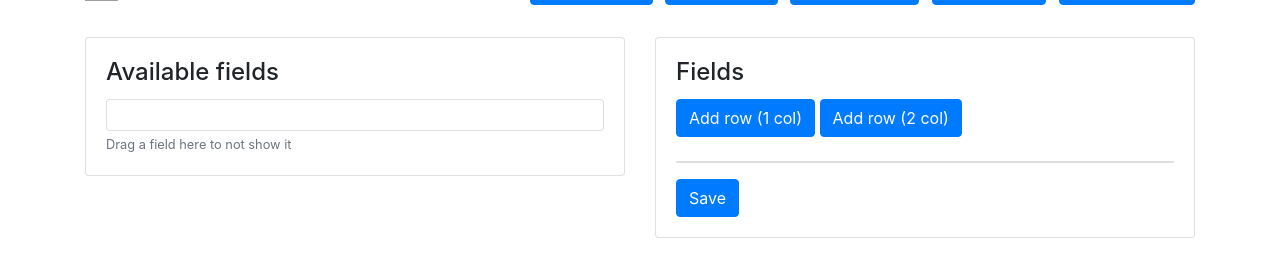
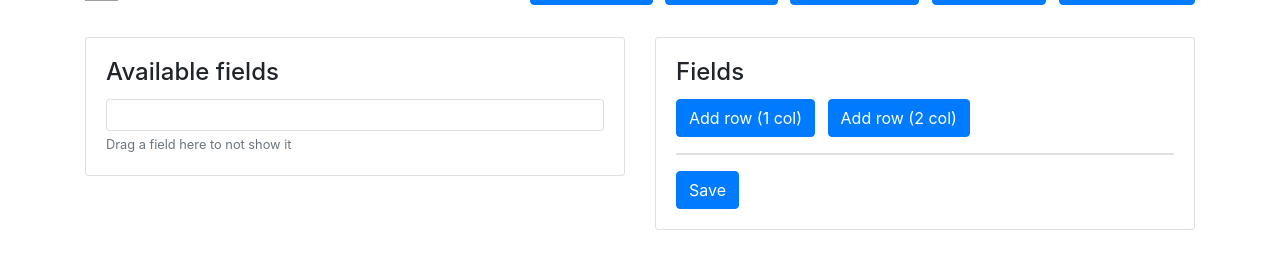
Before and after one commit to sanchezfauste/bPortal, a Django app: template portal/templates/portal/edit_layout.html in a window 1280 px wide. Shown: the part 153-430 px from the top of the page. Run offline with Django 3.2, Linux system fonts and the light colour scheme; the template is opened without the code that fills it, so the values that code supplies are empty; some libraries are stand-ins or nearby versions; grey boxes are pictures that could not be loaded.

Commit message:
Minor style changes

```diff
--- a/portal/templates/portal/edit_layout.html
+++ b/portal/templates/portal/edit_layout.html
@@ -68,9 +68,9 @@
         <div class="card">
             <div class="card-body">
                 <h4 class="card-title">{% trans "Fields" %}</h4>
-                <a href="#" class="btn btn-primary" onclick="add_layout_row();">{% trans "Add row (1 col)" %}</a>
-                <a href="#" class="btn btn-primary" onclick="add_layout_row2();">{% trans "Add row (2 col)" %}</a>
-                <div id="selected-fields" class="card mt-4">
+                <a href="#" class="btn btn-primary mb-2 mr-2" onclick="add_layout_row();">{% trans "Add row (1 col)" %}</a>
+                <a href="#" class="btn btn-primary mb-2" onclick="add_layout_row2();">{% trans "Add row (2 col)" %}</a>
+                <div id="selected-fields" class="card mt-2">
                     <div class="list-group list-group-flush" id="selected_fields_list_group">
                         {% for row in module_fields %}
                             <div class="list-group-item justify-content-between">
```
